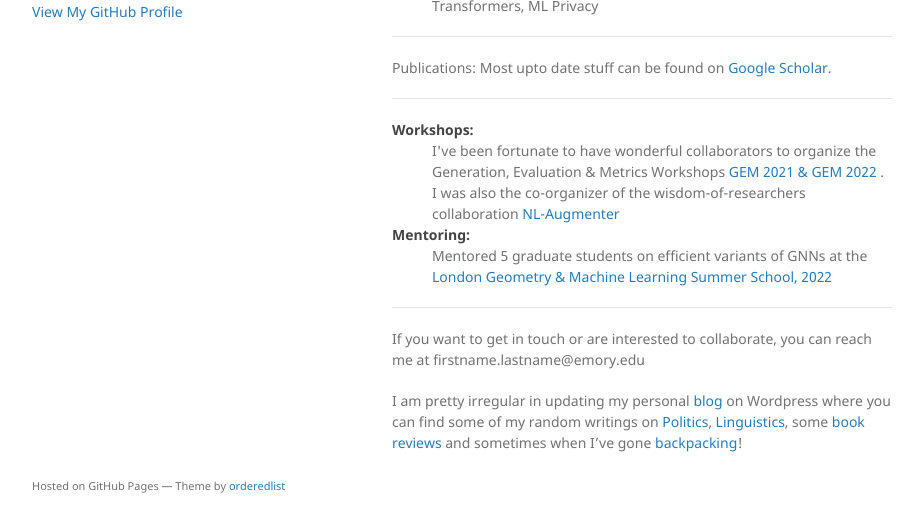
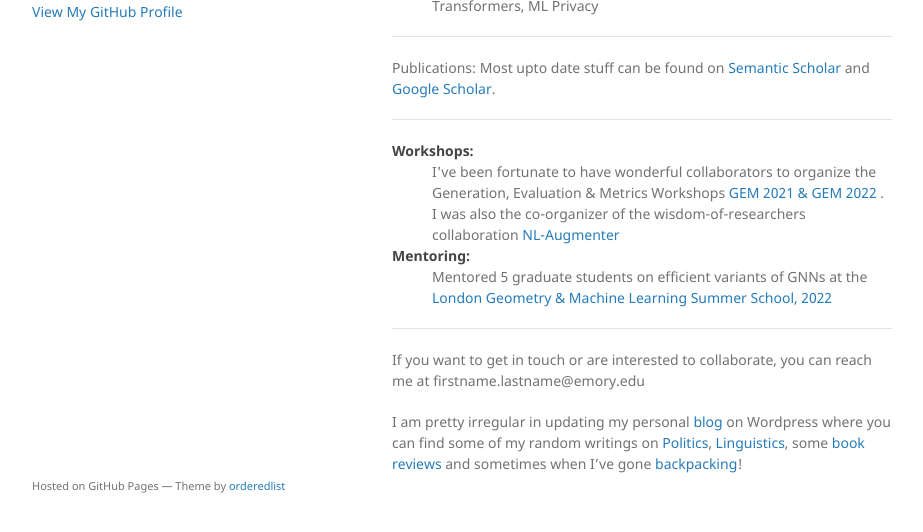
Before and after one commit to alephmembeth/alephmembeth.github.io, a Jekyll site: the page built from index.md, in a window 1280 px wide, cut to the strip 335-867 px from the top of the page. Shown: the whole strip, without its empty margins (178-1101 px from the left). Built offline with Jekyll 4.4.1, drawn with Linux system fonts in a browser that asks for light colours; the repository's description, which GitHub fills in, is left out.

Commit message:
Update index.md

```diff
--- a/index.md
+++ b/index.md
@@ -17,7 +17,7 @@ I’m a researcher at Emory University's Department of Computer Science working
 
 * * *
 
-Publications: Most upto date stuff can be found on <a href="https://scholar.google.co.in/citations?hl=en&user=xSGbQ3oAAAAJ&view_op=list_works&sortby=pubdate">Google Scholar</a>.
+Publications: Most upto date stuff can be found on <a href="https://www.semanticscholar.org/author/Kaustubh-D.-Dhole/4834571?sort=pub-date">Semantic Scholar</a> and <a href="https://scholar.google.co.in/citations?hl=en&user=xSGbQ3oAAAAJ&view_op=list_works&sortby=pubdate">Google Scholar</a>.
 
 
 * * *
```
